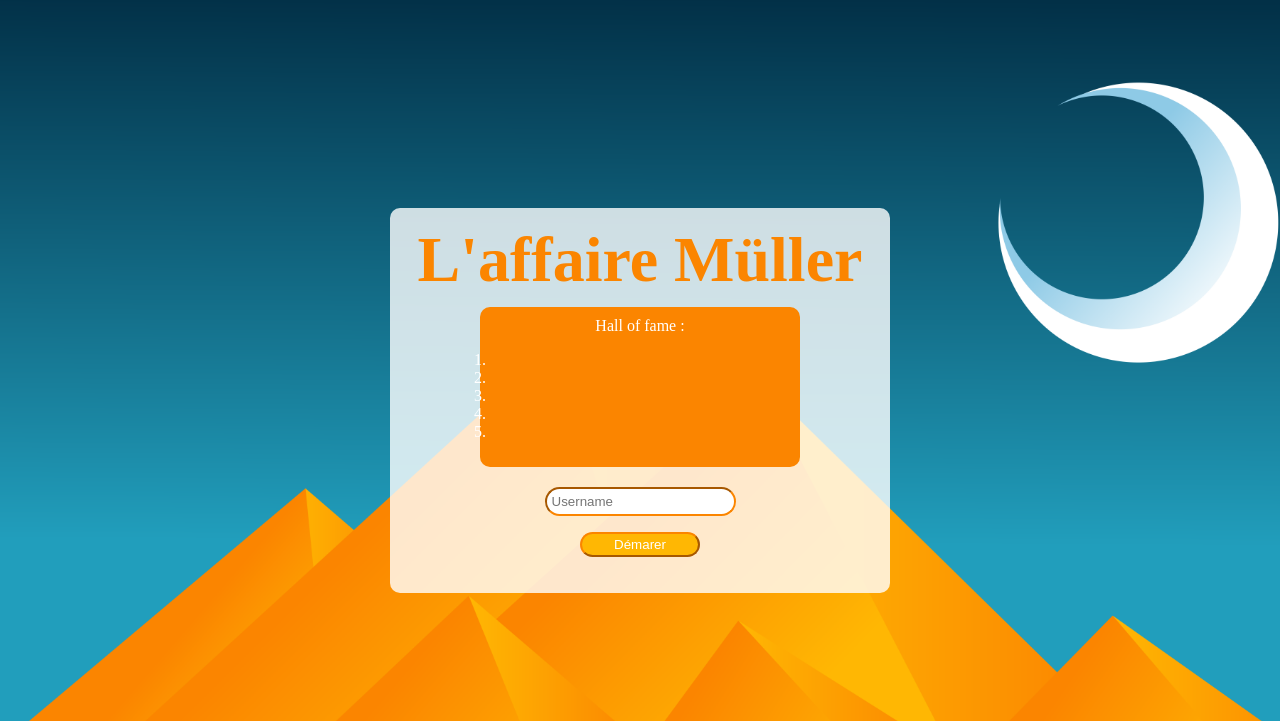
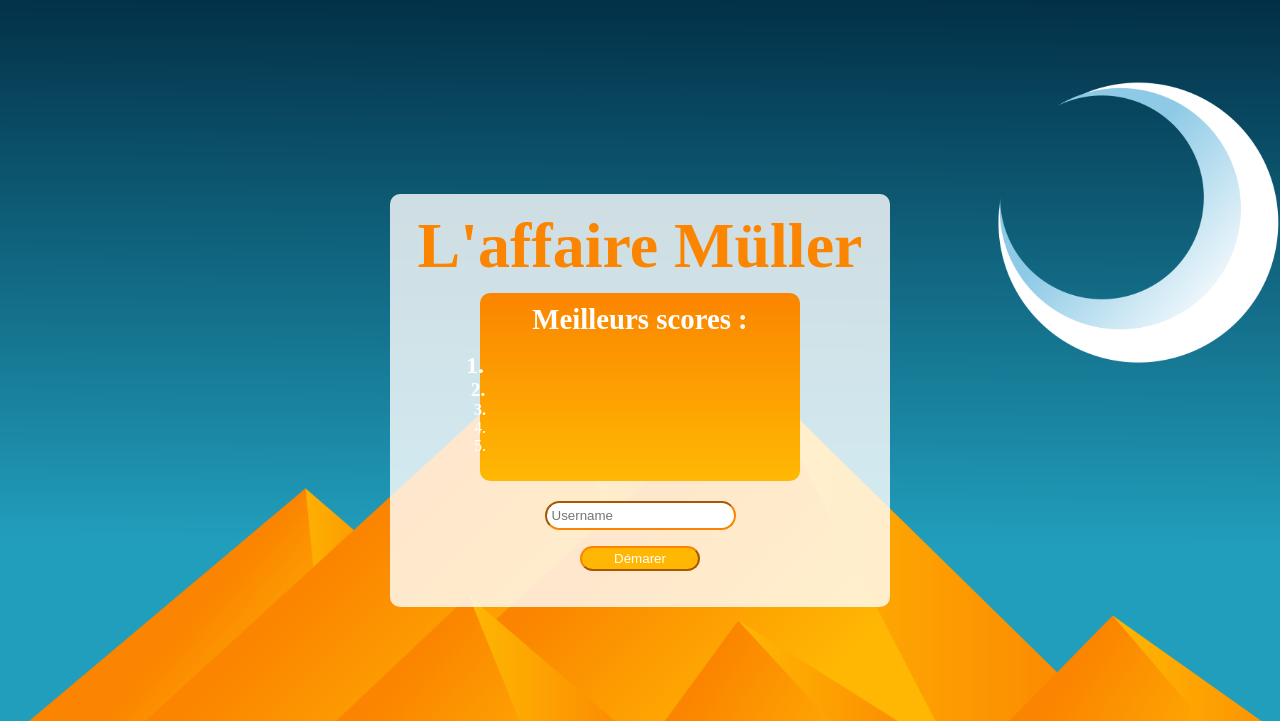
Before and after one commit to Axelle-Ga/Projet_WEB, a PHP site: page / in a window 1280 px wide. Shown: the top 721 px of the page. Run offline with PHP 8.4, Linux system fonts and the light colour scheme; data that the repository does not hold is empty.

Commit message:
Page fin + modif style

```diff
--- a/index.php
+++ b/index.php
@@ -14,7 +14,7 @@
         <h1>L'affaire Müller</h1>
 
         <div class = "hall">
-          Hall of fame :
+          <h3>Meilleurs scores :</h3>
           <ol>
           <li id="r1"></li>
           <li id="r2"></li>
--- a/style.css
+++ b/style.css
@@ -1,4 +1,5 @@
 body {
+    margin: 0px;
     font-family:"PAPYRUS";
     src: url("font/papyrus/PAPYRUS.ttf") format("truetype");
   }
@@ -9,10 +10,6 @@ html{
     -moz-background-size: cover;
     -o-background-size: cover;
     background-size: cover;
-}
-
-body{
-    margin: 0px;
 }
 
 .cadreContainer{
@@ -32,7 +29,7 @@ body{
 
 .hall{
     color: white;
-    background-color: #FB8500;
+    background: linear-gradient(#FB8500,#ffb803);
     margin-left: 90px;
     margin-right: 90px;
     padding: 10px;
@@ -41,7 +38,19 @@ body{
 
 ol{
     padding-left: 0px;
-    width: fi;
+}
+
+#r1{
+    font-weight: bold;
+    font-size: 1.5em;
+}
+#r2{
+    font-weight: bold;
+    font-size: 1.2em;
+
+}
+#r3{
+    font-weight: bold;
 }
 
 h1{
@@ -57,6 +66,12 @@ h2{
     margin: auto;
     color: #FB8500;
     font-size: 4em;
+}
+
+h3{
+    color: white;
+    font-size: 1.8em;
+    margin: auto;
 }
 
 
@@ -144,6 +159,13 @@ button{
         font: 1.2em 'PAPYRUS';
     }
 
+.madame{
+    position: fixed;
+    left: 10px;
+    bottom: 0px;
+    width: 25%;
+}
+
 @media (max-width: 510px){
     .cadre{
         width: 90%;
```
Also changed, not shown: fin.php (added, +25 -0 lines), map.js (+47 -44 lines).
